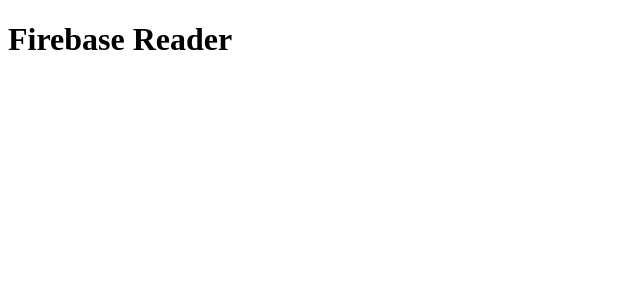
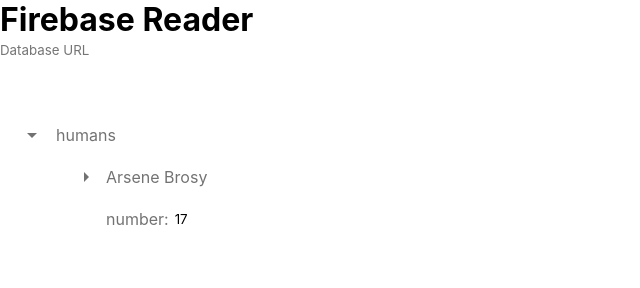
Before and after one commit to ArseneBrosy/firebase-reader, a plain HTML site: page index.html in a window 1280 px wide. Shown: the whole page, without its empty margins (0-640 px from the left). Drawn offline with nearby package versions, Linux system fonts and the light colour scheme; no server answers.

Commit message:
data HTML

```diff
--- /dev/null
+++ b/html-script.js
@@ -0,0 +1,10 @@
+function openCloseObject(id) {
+  const object = document.querySelector(`#${id}`);
+  if (object.classList.contains("opened")) {
+    object.classList.remove("opened");
+    object.classList.add("closed");
+  } else {
+    object.classList.remove("closed");
+    object.classList.add("opened");
+  }
+}
--- a/index.html
+++ b/index.html
@@ -4,9 +4,23 @@
     <meta charset="UTF-8">
     <title>Firebase Reader | By Arsène Brosy</title>
     <link rel="stylesheet" href="style.css">
+    <link rel="stylesheet" href="https://fonts.googleapis.com/css2?family=Material+Symbols+Outlined:opsz,wght,FILL,GRAD@24,400,0,0" />
 </head>
 <body>
     <h1>Firebase Reader</h1>
+    <input type="text" placeholder="Database URL" id="database-url">
+    <div id="data">
+        <div>
+            <div class="object opened" id="object-0"><div class="line"><button onclick="openCloseObject('object-0')"><span class="material-symbols-outlined">arrow_right</span></button><a href="">humans</a></div>
+                <div class="object closed" id="object-1"><div class="line"><button onclick="openCloseObject('object-1')"><span class="material-symbols-outlined">arrow_right</span></button><a href="">Arsene Brosy</a></div>
+                    <div class="property"><div class="line"><a href="">age</a><button>16</button></div></div>
+                    <div class="property"><div class="line"><a href="">npa</a><button>2852</button></div></div>
+                </div>
+                <div class="property"><div class="line"><a href="">number</a><button>17</button></div></div>
+            </div>
+        </div>
+    </div>
     <script src="script.js" type="module"></script>
+    <script src="html-script.js"></script>
 </body>
 </html>
--- a/style.css
+++ b/style.css
@@ -0,0 +1,92 @@
+* {
+    box-sizing: border-box;
+    margin: 0;
+    border: none;
+    padding: 0;
+    font-family: Inter, sans-serif;
+}
+
+button, a {
+    cursor: pointer;
+}
+
+a {
+    color: black;
+    text-decoration: none;
+    opacity: .55;
+}
+
+a:hover {
+    color: blue;
+    text-decoration: underline;
+}
+
+button {
+    background-color: transparent;
+}
+
+button span {
+    opacity: .55;
+    width: 0;
+    transform: translate(-2rem, -50%);
+    position: absolute;
+}
+
+button span:hover {
+    opacity: 1;
+}
+
+#data {
+    padding: 50px;
+}
+
+.line {
+    display: flex;
+    align-items: center;
+    margin-top: 10px;
+    width: fit-content;
+    border: 1px solid transparent;
+    padding: 5px;
+    border-radius: 5px;
+}
+
+.line:hover {
+    border-color: rgba(0, 0, 0, .55);
+}
+
+.object>.line {
+    transform: translateX(-50px);
+}
+
+.object {
+    padding-left: 50px;
+}
+
+.closed * {
+    display: none;
+}
+
+.closed>.line {
+    display: flex;
+}
+
+.closed>.line * {
+    display: flex;
+}
+
+.opened>.line button span {
+    transform: translate(-1.5rem, -100%) rotateZ(90deg);
+}
+
+.property a::after {
+    content: ":";
+}
+
+.property button {
+    margin-left: 5px;
+    border: 1px solid transparent;
+}
+
+.property button:hover {
+    border-color: rgba(0, 0, 0, .55);
+}
```
Also changed, not shown: script.js (line endings or trailing spaces).
